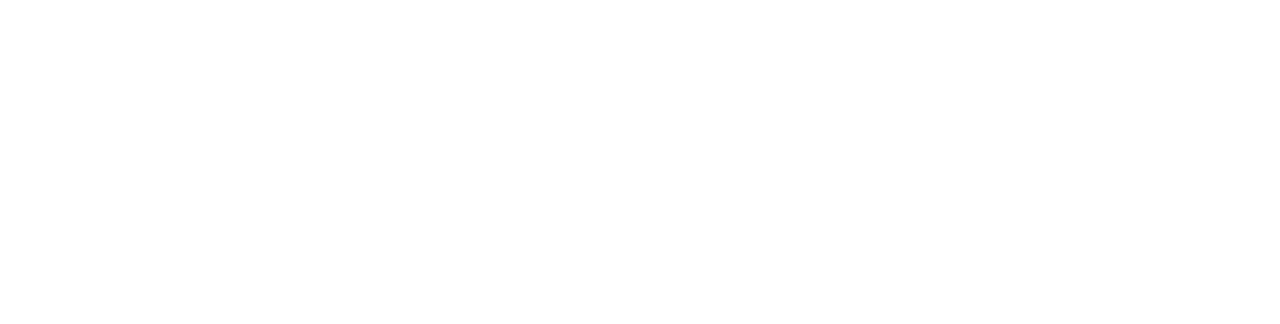
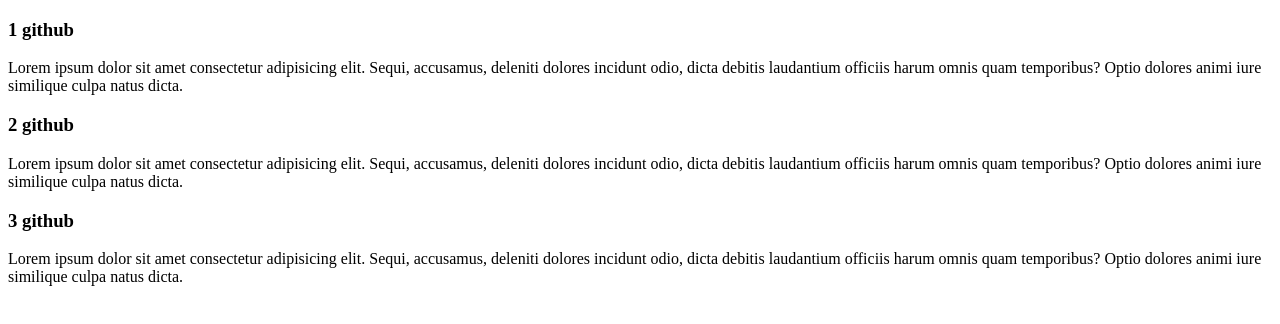
Before and after one commit to saifislamabir707/my-first-github-repo, a plain HTML site: page index.html in a window 1280 px wide. Drawn offline with Linux system fonts and the light colour scheme.

Commit message:
addd html to css

```diff
--- a/index.html
+++ b/index.html
@@ -7,5 +7,21 @@
 </head>
 <body>
 
+<div>
+    <h3>  1 github </h3>
+<p>Lorem ipsum dolor sit amet consectetur adipisicing elit. Sequi, accusamus, deleniti dolores incidunt odio, dicta debitis laudantium officiis harum omnis quam temporibus? Optio dolores animi iure similique culpa natus dicta.</p>
+</div>
+
+<div>
+    <h3>  2 github </h3>
+<p>Lorem ipsum dolor sit amet consectetur adipisicing elit. Sequi, accusamus, deleniti dolores incidunt odio, dicta debitis laudantium officiis harum omnis quam temporibus? Optio dolores animi iure similique culpa natus dicta.</p>
+</div>
+
+<div>
+    <h3>  3 github </h3>
+<p>Lorem ipsum dolor sit amet consectetur adipisicing elit. Sequi, accusamus, deleniti dolores incidunt odio, dicta debitis laudantium officiis harum omnis quam temporibus? Optio dolores animi iure similique culpa natus dicta.</p>
+</div>
+
+
 </body>
 </html>
--- /dev/null
+++ b/style.css
@@ -0,0 +1,3 @@
+div{
+    background-color: yellow;
+}
```
